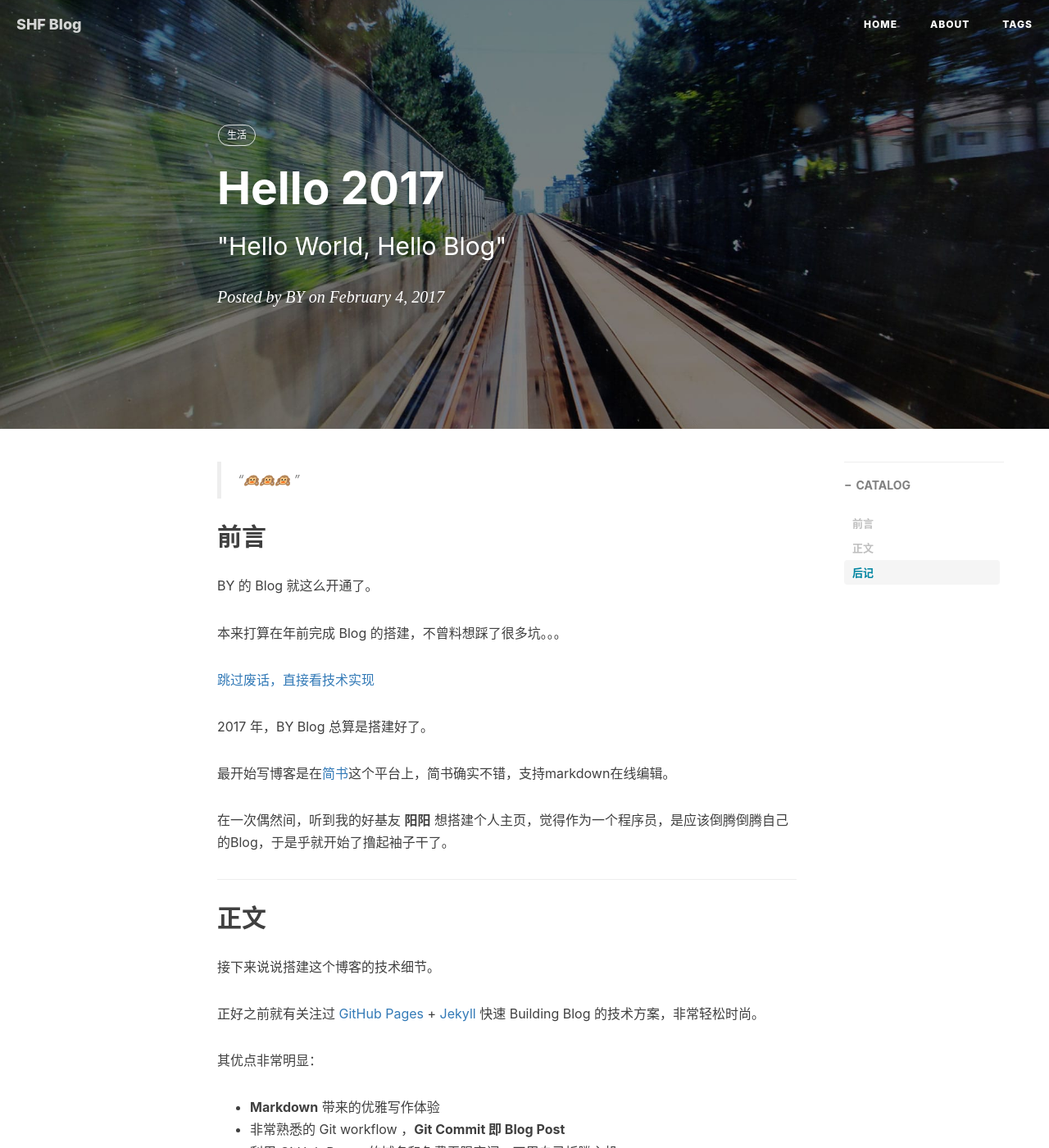
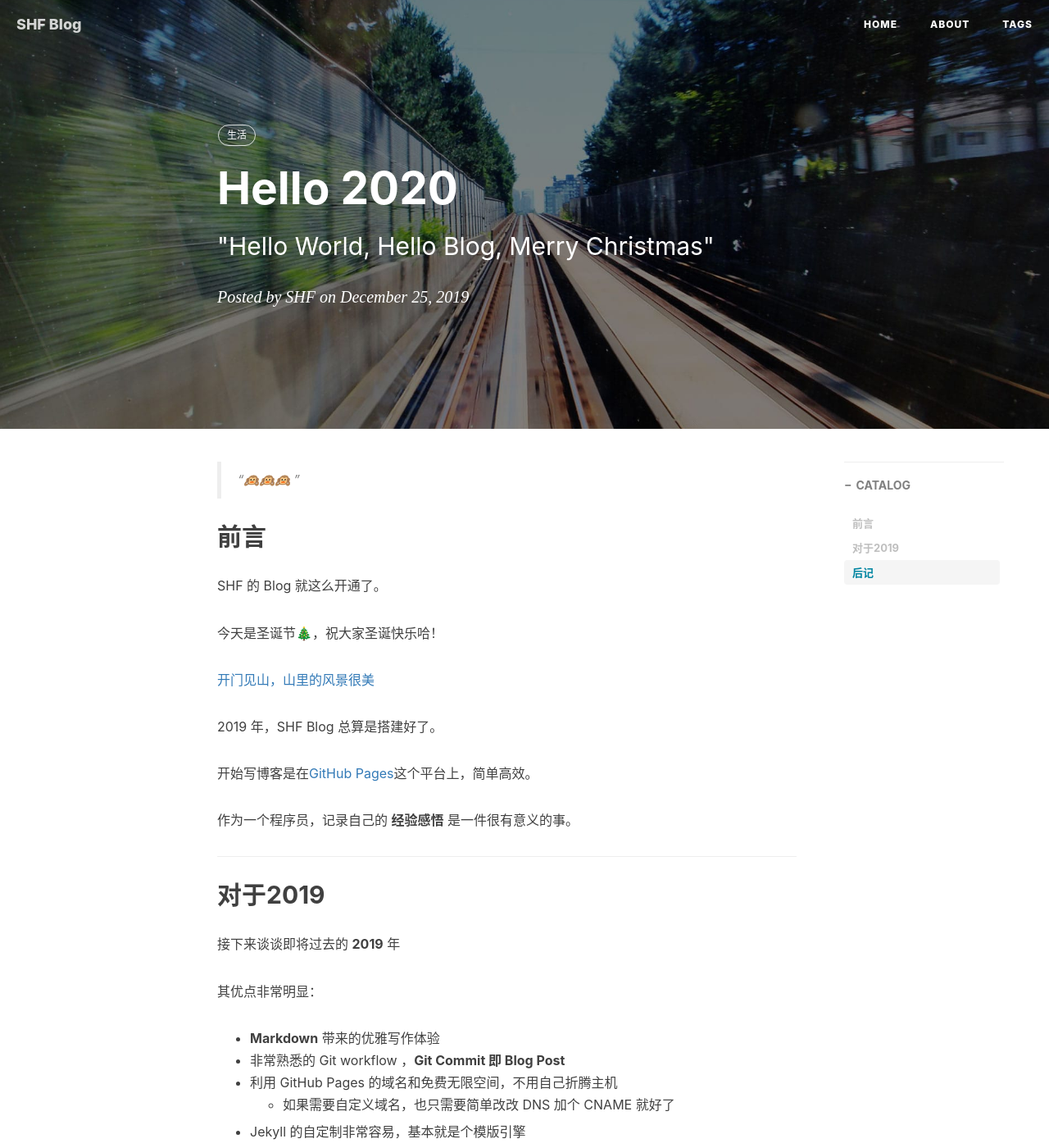
Before and after one commit to shfshf/shfshf.github.io, a Jekyll site: the page built from _posts/2019-12-25-Hello-2020.md, in a window 1280 px wide and 1400 px high. Shown: the whole window at 82% size. Built offline with Jekyll 4.4.1, drawn with Linux system fonts in a browser that asks for light colours; nearby versions of some CDN libraries; comment, search, counter and statistics services are not loaded; some of the changed text lies outside the part shown.

Commit message:
个人总结

```diff
--- a/_posts/2017-02-04-Hello-2017.md
+++ b/_posts/2019-12-25-Hello-2020.md
@@ -1,9 +1,9 @@
 ---
 layout:     post
-title:      Hello 2017
-subtitle:    "\"Hello World, Hello Blog\""
-date:       2017-02-04
-author:     BY
+title:      Hello 2020
+subtitle:    "\"Hello World, Hello Blog, Merry Christmas\""
+date:       2019-12-25
+author:     SHF
 header-img: img/post-bg-2015.jpg
 catalog: true
 tags:
@@ -15,26 +15,25 @@ tags:
 
 ## 前言
 
-BY 的 Blog 就这么开通了。
+SHF 的 Blog 就这么开通了。
 
-本来打算在年前完成 Blog 的搭建，不曾料想踩了很多坑。。。
+今天是圣诞节🎄，祝大家圣诞快乐哈！
 
-[跳过废话，直接看技术实现 ](#build)
+[开门见山，山里的风景很美 ](#build)
 
-2017 年，BY Blog 总算是搭建好了。
+2019 年，SHF Blog 总算是搭建好了。
 
-最开始写博客是在[简书](www.jianshu.com)这个平台上，简书确实不错，支持markdown在线编辑。
+开始写博客是在[GitHub Pages](https://pages.github.com/)这个平台上，简单高效。
 
-在一次偶然间，听到我的好基友 **阳阳** 想搭建个人主页，觉得作为一个程序员，是应该倒腾倒腾自己的Blog，于是乎就开始了撸起袖子干了。
+作为一个程序员，记录自己的 **经验感悟** 是一件很有意义的事。
+
 
 <p id = "build"></p>
 ---
 
-## 正文
+## 对于2019
 
-接下来说说搭建这个博客的技术细节。
-
-正好之前就有关注过 [GitHub Pages](https://pages.github.com/) + [Jekyll](http://jekyllrb.com/) 快速 Building Blog 的技术方案，非常轻松时尚。
+接下来谈谈即将过去的 **2019** 年
 
 其优点非常明显：
 
```
Also changed, not shown: _posts/2016-10-26-BYPhoneNumTF.md (deleted, +0 -397 lines), README.md.
